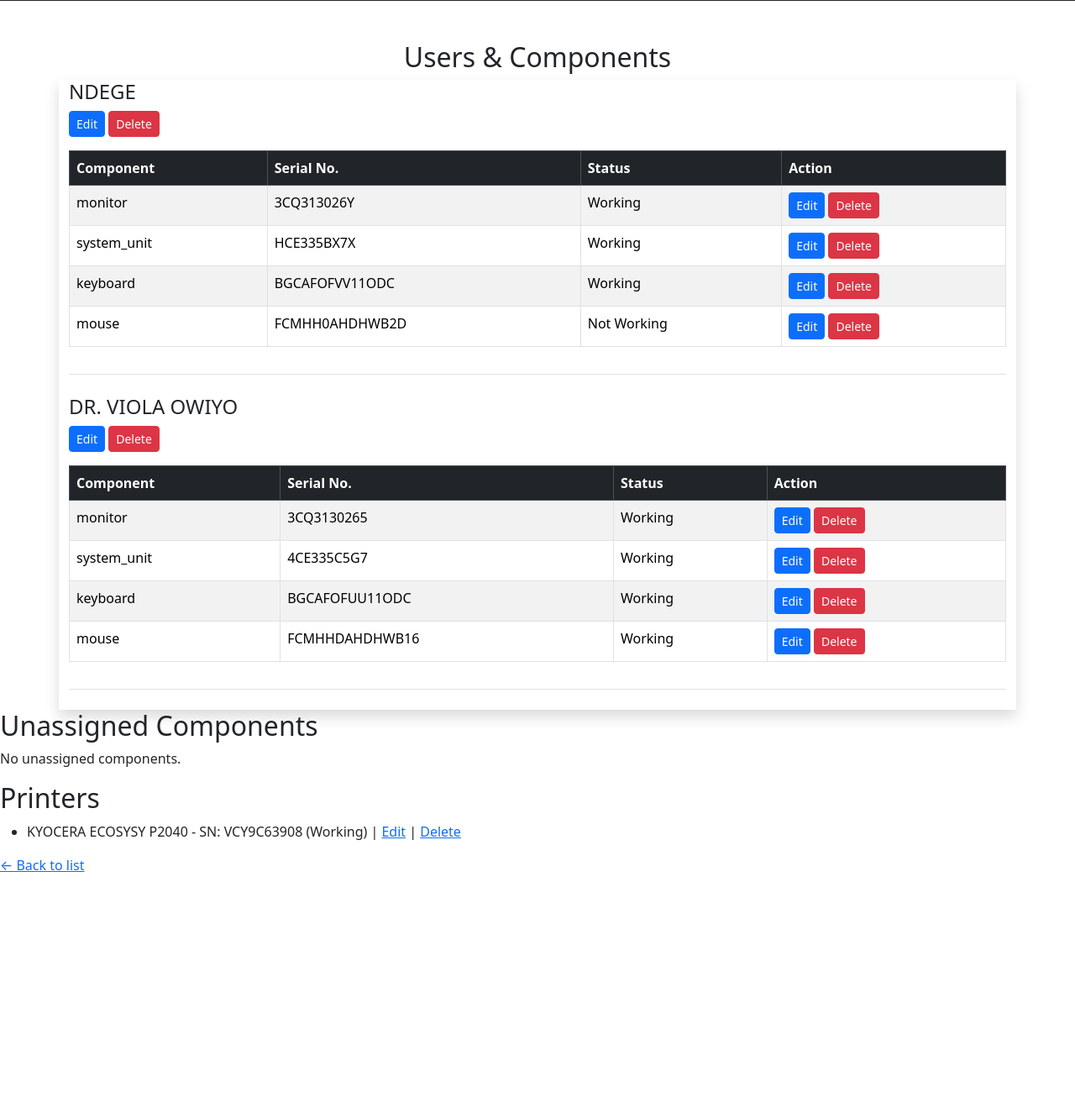
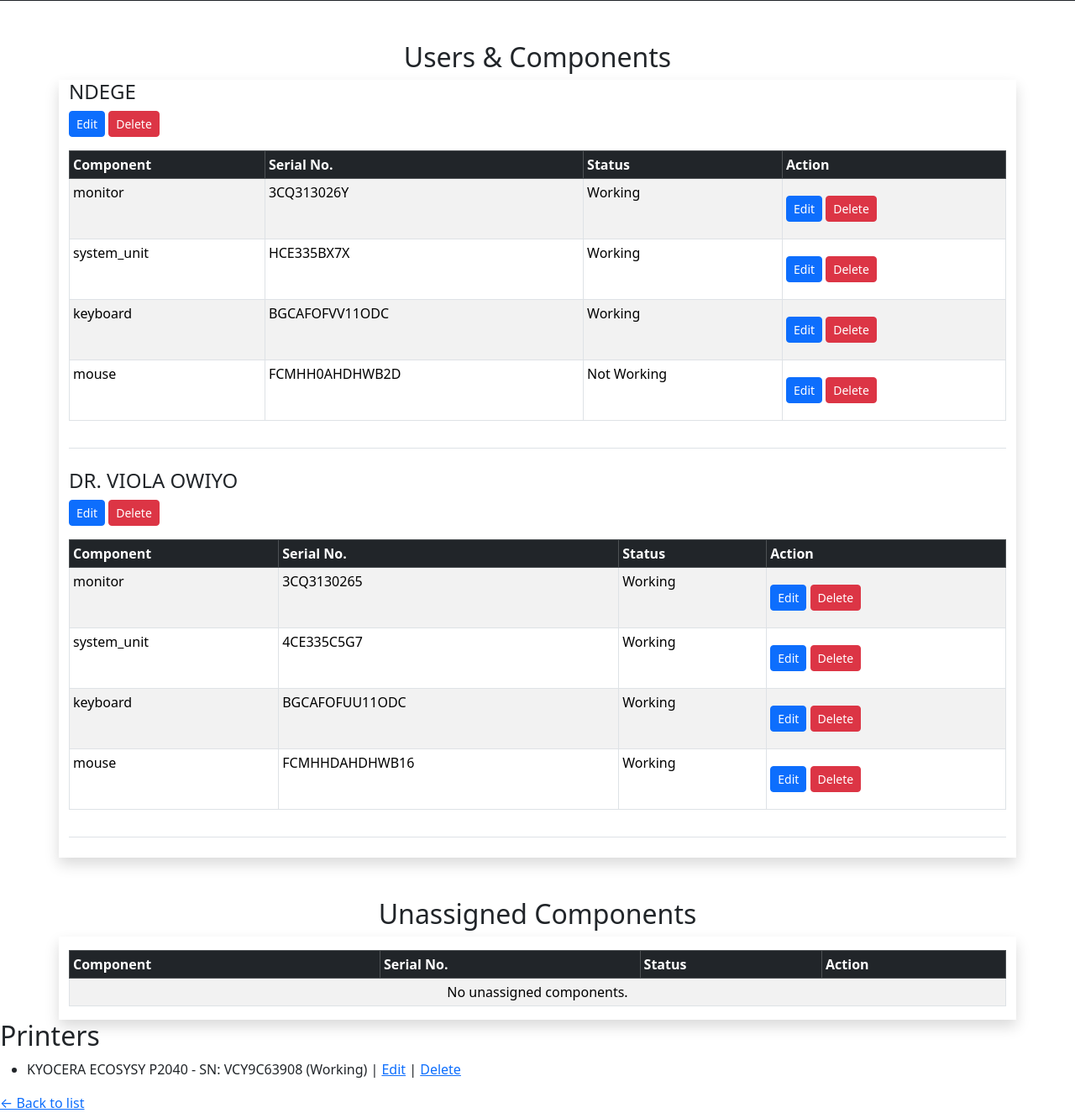
Before and after one commit to ExcelsKennedy2/RU-ICT-app, a Django app: page /department/1/ in a window 1280 px wide. Shown: the part 213-1538 px from the top of the page at 84% size. Before the commit the page ends 1251 px from the top, so only its background shows below. Run offline with Django 5.2, Linux system fonts and the light colour scheme; data comes from the database, SQL or seed files in the repository; some libraries are stand-ins or nearby versions.

Commit message:
designing

```diff
--- a/inventory/templates/inventory/department_detail.html
+++ b/inventory/templates/inventory/department_detail.html
@@ -20,7 +20,7 @@
             <a class="btn btn-sm btn-danger" href="{% url 'inventory:delete_user' user.pk %}">Delete</a>
 
             {% if user.components.all %}
-                <table class="table table-bordered table-striped mt-3">
+                <table class="table table-sm table-bordered table-striped mt-3">
                     <thead class="table-dark">
                         <tr>
                             <th>Component</th>
@@ -36,7 +36,7 @@
                                 <td>{{ component.serial_number }}</td>
                                 <td>{{ component.status }}</td>
                                 <td>
-                                    <a class="btn btn-sm btn-primary" href="{% url 'inventory:edit_component' component.pk %}">Edit</a>
+                                    <a class="btn btn-sm btn-primary my-3" href="{% url 'inventory:edit_component' component.pk %}">Edit</a>
                                     <a class="btn btn-sm btn-danger" href="{% url 'inventory:delete_component' component.pk %}">Delete</a>
                                 </td>
                             </tr>
@@ -53,24 +53,41 @@
 </div>
 
 
+<h2 class="text-center mt-5">Unassigned Components</h2>
+    <div class="container shadow table-responsive">
+    <table class="table table-sm table-bordered table-striped mt-3">
+        <thead class="table-dark">
+            <tr>
+                <th>Component</th>
+                <th>Serial No.</th>
+                <th>Status</th>
+                <th>Action</th>
+            </tr>
+        </thead>
+        <tbody>
+            {% if unassigned_components %}
+                {% for component in unassigned_components %}
+                    <tr>
+                        <td>{{ component.component_type }}</td>
+                        <td>{{ component.serial_number }}</td>
+                        <td>{{ component.status }}</td>
+                        <td>
+                            <a class="btn btn-sm btn-primary my-1" href="{% url 'inventory:edit_component' component.pk %}">Edit</a>
+                            <a class="btn btn-sm btn-danger" href="{% url 'inventory:delete_component' component.pk %}">Delete</a>
+                        </td>
+                    </tr>
+                {% endfor %}
+            {% else %}
+                <tr>
+                    <td colspan="4" class="text-center">No unassigned components.</td>
+                </tr>
+            {% endif %}
+        </tbody>
+    </table>
+</div>
 
 
-    <h2>Unassigned Components</h2>
-    {% if unassigned_components %}
-        <ul>
-            {% for component in unassigned_components %}
-                <li>
-                    {{ component.component_type }} - SN: {{ component.serial_number }} ({{ component.status }})
-                    {% if component.pk %}
-                        | <a href="{% url 'inventory:edit_component' component.pk %}">Edit</a>
-                        | <a href="{% url 'inventory:delete_component' component.pk %}">Delete</a>
-                    {% endif %}
-                </li>
-            {% endfor %}
-        </ul>
-    {% else %}
-        <p>No unassigned components.</p>
-    {% endif %}
+
 
 
 
```
